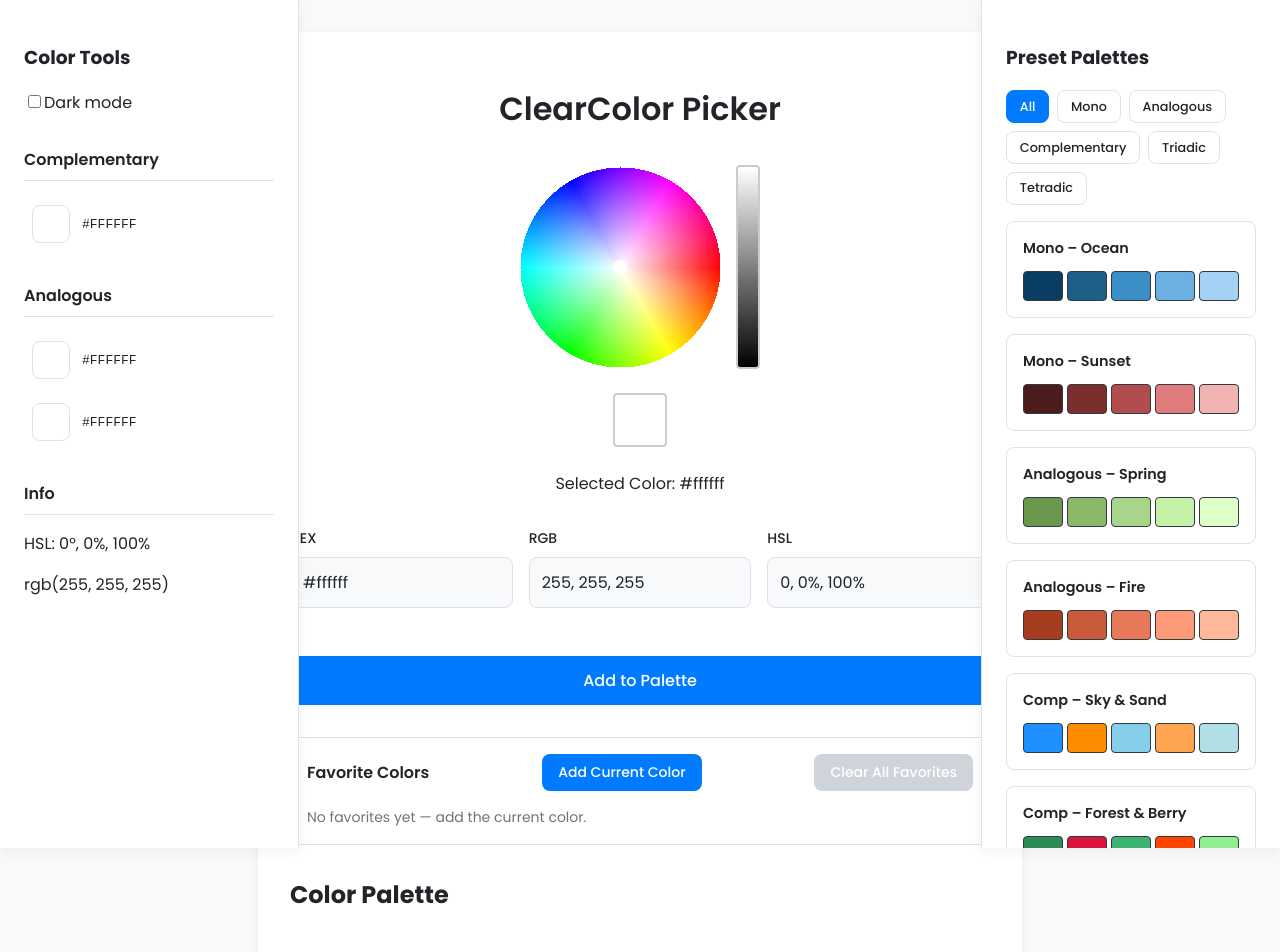
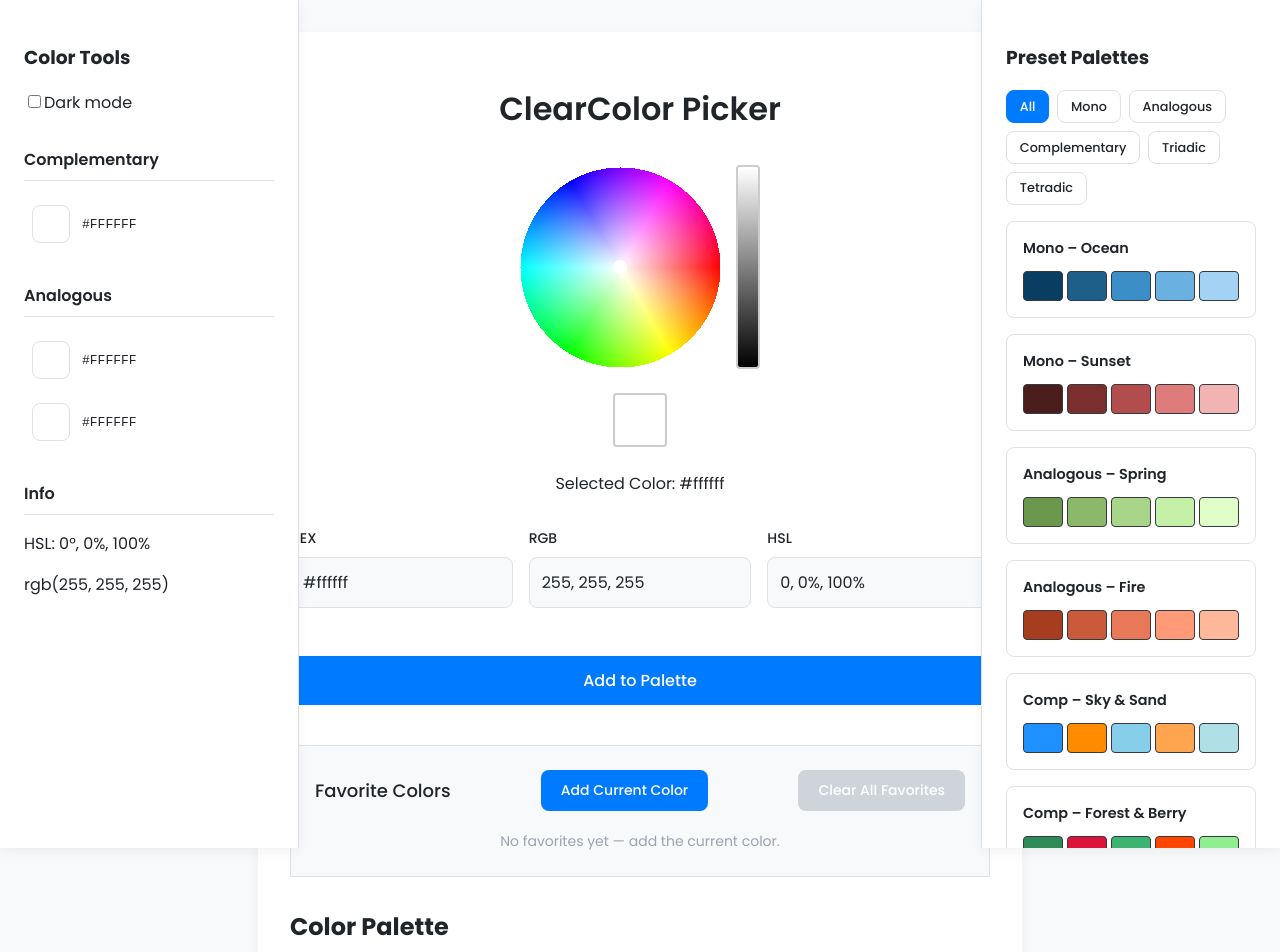
Before and after one commit to tharjas/Group-13-project-CSCE3444-fa25, a React (Vite) app: page / in a window 1280 px wide. Shown: the top 952 px of the page. Built offline with nearby package versions, Linux system fonts and the light colour scheme.

Commit message:
Just making areas in the middle container a bit more separated to stand out more.

```diff
--- a/src/index.css
+++ b/src/index.css
@@ -437,21 +437,6 @@ button:disabled {
     cursor: pointer;
 }
 
-.remove-favorite-btn {
-    position: absolute;
-    top: -8px;
-    right: -8px;
-    width: 20px;
-    height: 20px;
-    border-radius: 50%;
-    border: none;
-    background: var(--surface-light);
-    color: var(--text-light);
-    cursor: pointer;
-    font-size: 12px;
-    line-height: 20px;
-    box-shadow: 0 0 0 1px rgba(0,0,0,0.08);
-}
 
 .dark-mode .remove-favorite-btn {
 
@@ -507,10 +492,6 @@ button:disabled {
 
 }
 
-
-
-
-
 @media (max-width: 1200px) {
   .main-content {
     margin-left: 200px;
@@ -536,3 +517,113 @@ button:disabled {
     box-shadow: none;
   }
 }
+
+.favorites-container {
+  margin-top: 2.5rem;
+  padding: 1.5rem;
+  border: 1px solid var(--border-light);
+  border-radius: var(--radius-lg);
+  background: var(--bg-light);
+}
+
+.dark-mode .favorites-container {
+  border: 1px solid var(--border-dark);
+  background: var(--bg-dark);
+}
+
+.favorites-header {
+  display: flex;
+  align-items: center;
+  justify-content: space-between;
+  margin-bottom: 1.25rem;
+}
+
+.favorites-title {
+  font-size: 1.125rem;
+  font-weight: 500;
+}
+
+.add-favorite-btn {
+  padding: 0.625rem 1.25rem;
+  font-size: 0.875rem;
+}
+
+.favorites-empty {
+  color: #9ca3af;
+  font-size: 0.875rem;
+  text-align: center;
+}
+
+.dark-mode .favorites-empty {
+  color: #94a3b8;
+}
+
+.favorites-swatches {
+  display: flex;
+  flex-wrap: wrap;
+  gap: 1rem;
+}
+
+.favorite-swatch-wrap {
+  position: relative;
+}
+
+.favorite-swatch {
+  width: 48px;
+  height: 48px;
+  border-radius: var(--radius-sm);
+  box-shadow: var(--shadow-sm);
+  cursor: pointer;
+  transition: var(--transition);
+  border: 1px solid var(--border-light);
+}
+
+.favorite-swatch:hover {
+  transform: scale(1.1);
+}
+
+.dark-mode .favorite-swatch {
+  border: 1px solid var(--border-dark);
+}
+
+.remove-favorite-btn {
+  position: absolute;
+  top: -10px;
+  right: -5px;
+
+/* this doesnt seem to be fixing the button */
+  width: 24px !important;
+  height: 24px !important;
+  border-radius: 50%;
+
+  border: none;
+  background: var(--surface-light);
+  color: var(--text-light);
+  align-items: center;
+  justify-content: center;
+  box-shadow: var(--shadow-sm);
+  transition: background var(--transition), color var(--transition);
+  z-index: 1;
+
+  /* this fixed it */
+  display: flex;
+  font-size: 0.875rem;
+  line-height: 1;
+  padding: 0;
+  box-sizing: border-box;
+  overflow: hidden;
+
+  cursor: pointer;
+  box-shadow: var(--shadow-sm, 0 1px 2px rgba(0, 0, 0, 0.05));
+  transition: background 0.3s ease, color 0.3s ease;
+  z-index: 1;
+}
+
+.dark-mode .remove-favorite-btn {
+  background: var(--surface-dark);
+  color: var(--text-dark);
+}
+.dark-mode .remove-favorite-btn:hover {
+  background: var(--accent-dark);
+  color: #fff;
+}
```
